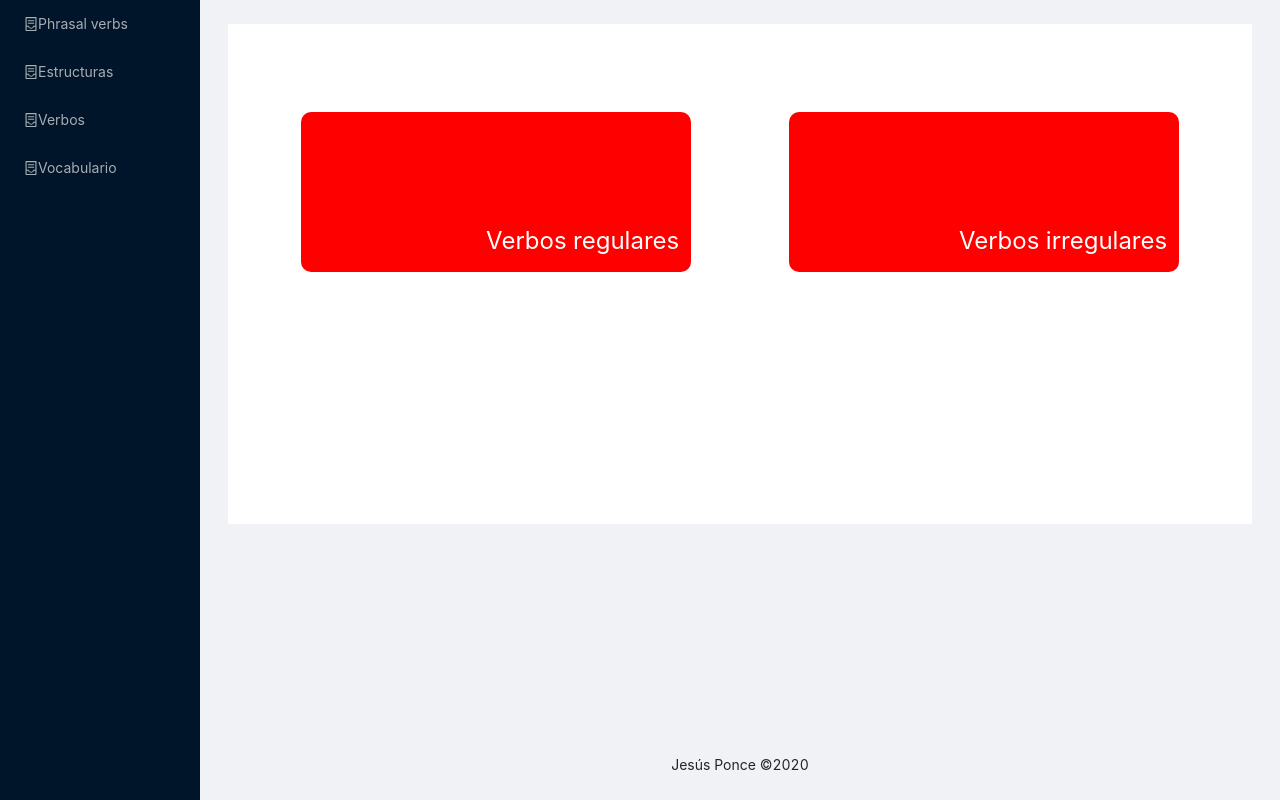
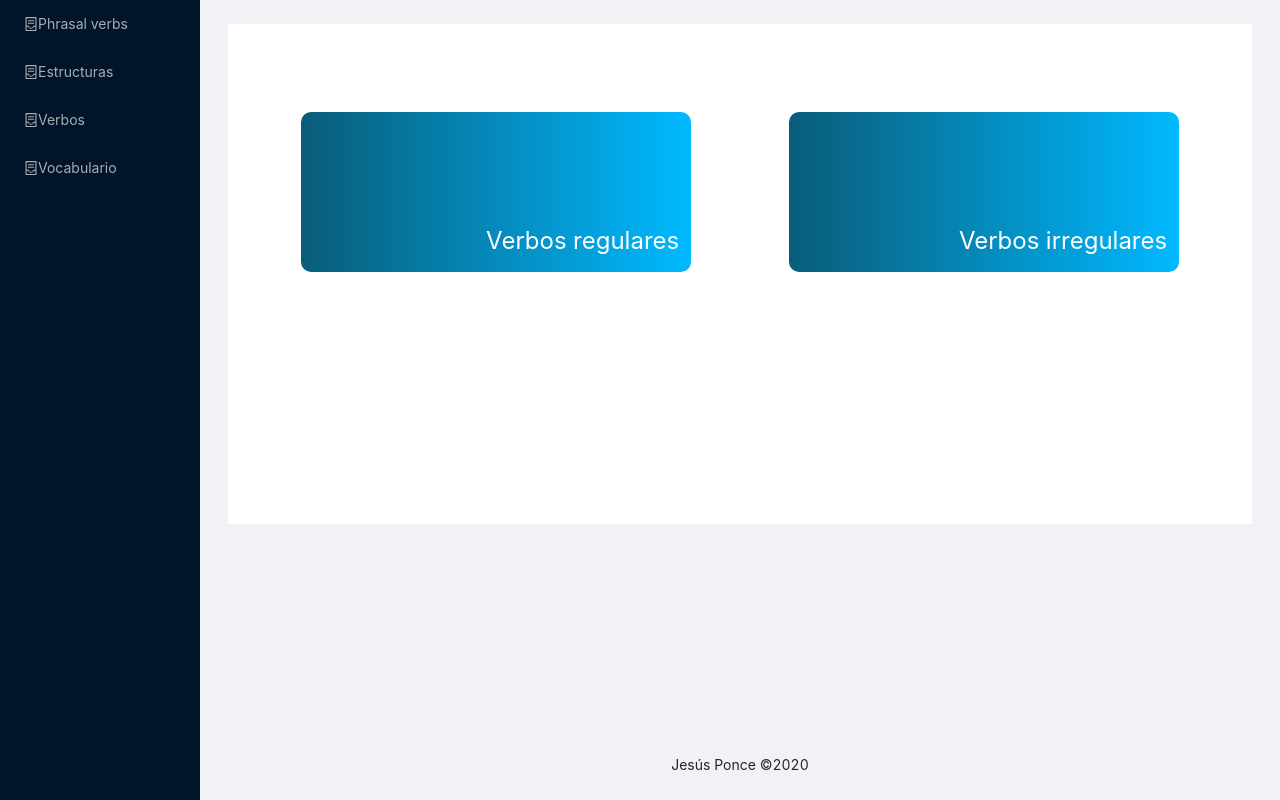
Before and after one commit to JesusEmmanuelPonce/english-front, a React (Create React App) app: page /menu-verbs in a window 1280 px wide. Built offline with nearby package versions, Linux system fonts and the light colour scheme.

Commit message:
effect added to the verbs container

```diff
--- a/src/components/Verbs/verbs.css
+++ b/src/components/Verbs/verbs.css
@@ -2,11 +2,16 @@
 .content-verbs-pb{
     height: 160px;
     padding: 12px;
-    background: red;
+    background: linear-gradient(90deg, rgba(9,92,121,1) 0%, rgba(0,185,255,1) 100%);
     border-radius: 10px;
     display: flex;
     justify-content: flex-end;
     align-items: flex-end;
+    transition: .3s;
+}
+
+.content-verbs-pb:hover{
+    transform: scale(1.1);
 }
 
 @media screen and (min-width: 360px) {
```
